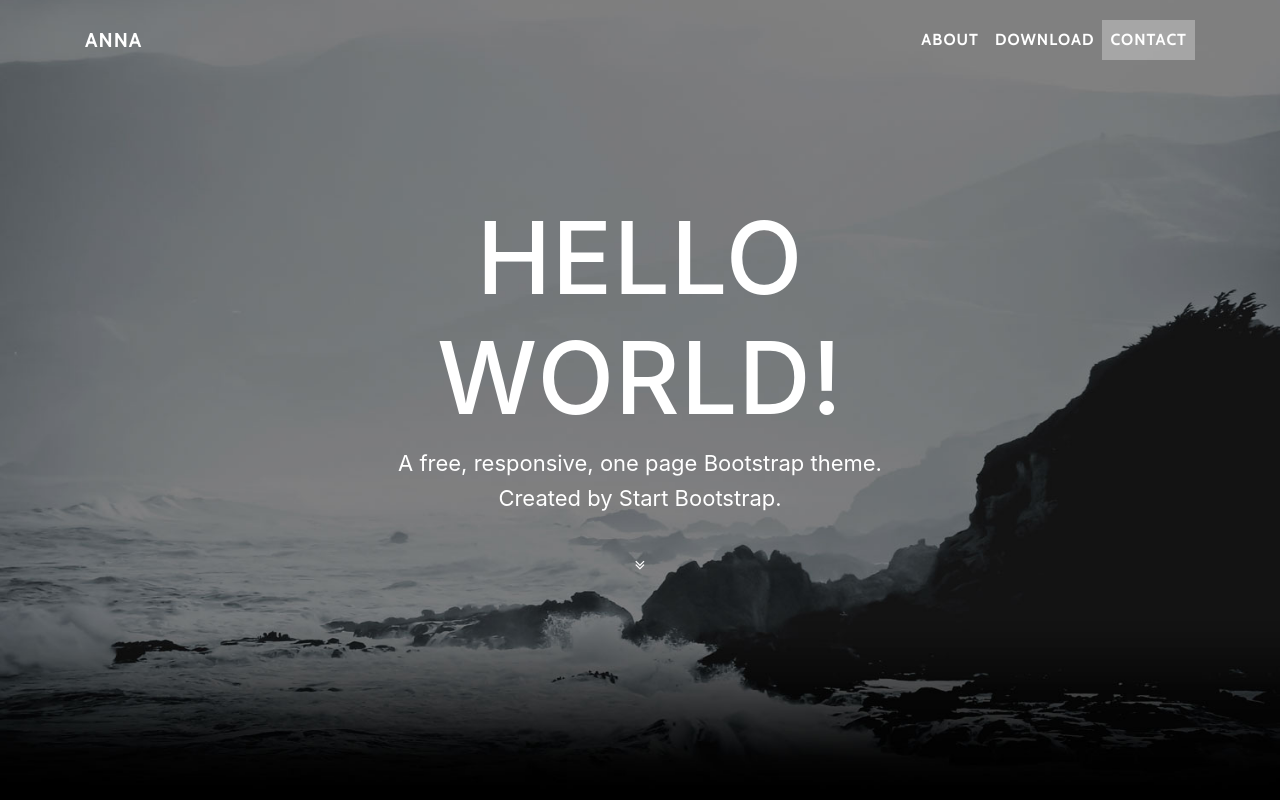
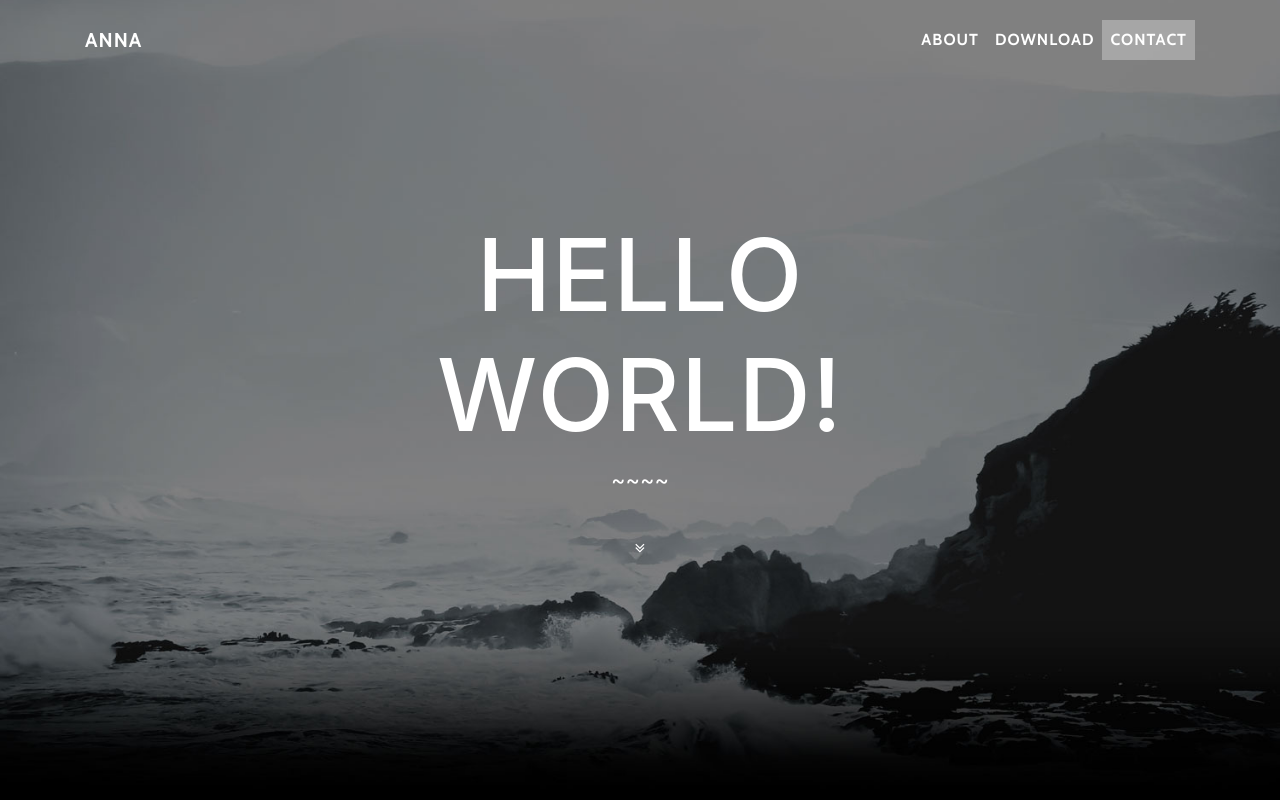
Before and after one commit to annarekow/hoot-photos, a website with bundled scripts: page index.html in a window 1280 px wide. Shown: the top 800 px of the page. Built offline with nearby package versions, Linux system fonts and the light colour scheme.

Commit message:
landing change

```diff
--- a/index.html
+++ b/index.html
@@ -56,8 +56,7 @@
           <div class="row">
             <div class="col-lg-8 mx-auto">
               <h1 class="brand-heading">Hello World!</h1>
-              <p class="intro-text">A free, responsive, one page Bootstrap theme.
-                <br>Created by Start Bootstrap.</p>
+              <p class="intro-text">~~~~</p>
               <a href="#about" class="btn btn-circle js-scroll-trigger">
                 <i class="fa fa-angle-double-down animated"></i>
               </a>
```
